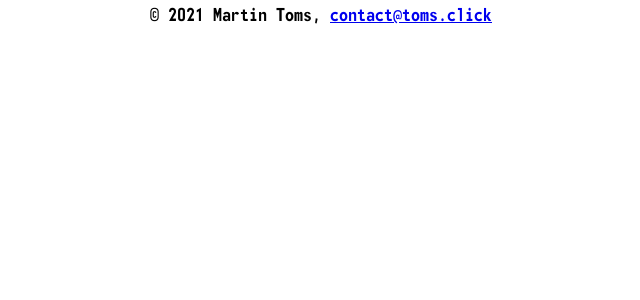
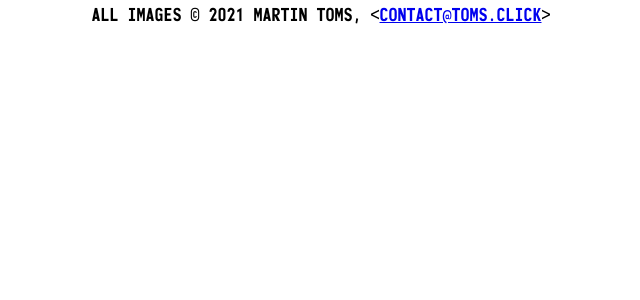
Before and after one commit to morgosus/travel, a Jekyll site: the page built from index.markdown, in a window 1280 px wide. Shown: the top 300 px of the page, without its empty margins (319-959 px from the left). Built offline with Jekyll 4.4.1, drawn with Linux system fonts in a browser that asks for light colours.

Commit message:
Improve the copyright notice

```diff
--- a/_includes/footer.html
+++ b/_includes/footer.html
@@ -1,3 +1,3 @@
 <footer class="footer">
-    ©  {{ 'now' | date: "%Y" }} {{ site.author | escape }}, <a href="mailto:{{site.email}}">contact@toms.click</a>
+    All images &copy;  {{ 'now' | date: "%Y" }} {{ site.author | escape }}, &lt;<a href="mailto:{{site.email}}">contact@toms.click</a>&gt;
 </footer>
--- a/assets/master.css
+++ b/assets/master.css
@@ -243,6 +243,7 @@ body {
 .footer {
   text-align: center;
   margin-bottom: 18px;
+  text-transform: uppercase;
 }
 
 @media (max-width: 960px) {
--- a/assets/master.sass
+++ b/assets/master.sass
@@ -243,6 +243,7 @@ $gr: 1.61803398875
 .footer
   text-align: center
   margin-bottom: $s
+  text-transform: uppercase
 @media (max-width: 960px)
   .entry
     width: 100%
```
Also changed, not shown: 1 other file.
